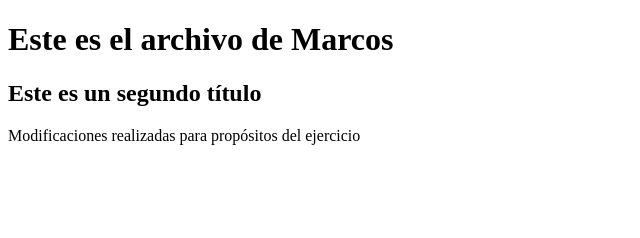
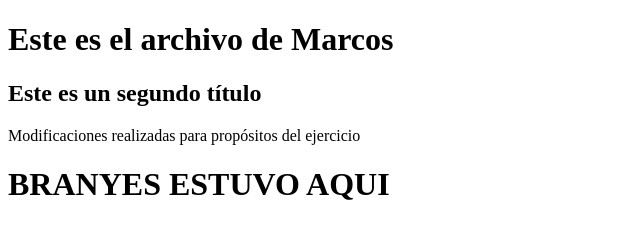
Before and after one commit to marcosArmando/practicaSquad, a plain HTML site: page marcos.html in a window 1280 px wide. Shown: the whole page, without its empty margins (0-640 px from the left). Drawn offline with Linux system fonts and the light colour scheme.

Commit message:
Branyes Estuvo en tu rama

```diff
--- a/marcos.html
+++ b/marcos.html
@@ -1,13 +1,17 @@
 <!DOCTYPE html>
 <html lang="en">
+
 <head>
     <meta charset="UTF-8">
     <meta name="viewport" content="width=, initial-scale=1.0">
     <title>Document</title>
 </head>
+
 <body>
     <h1>Este es el archivo de Marcos</h1>
     <h2>Este es un segundo título</h2>
     <p>Modificaciones realizadas para propósitos del ejercicio</p>
+    <h1>BRANYES ESTUVO AQUI</h1>
 </body>
+
 </html>
```
